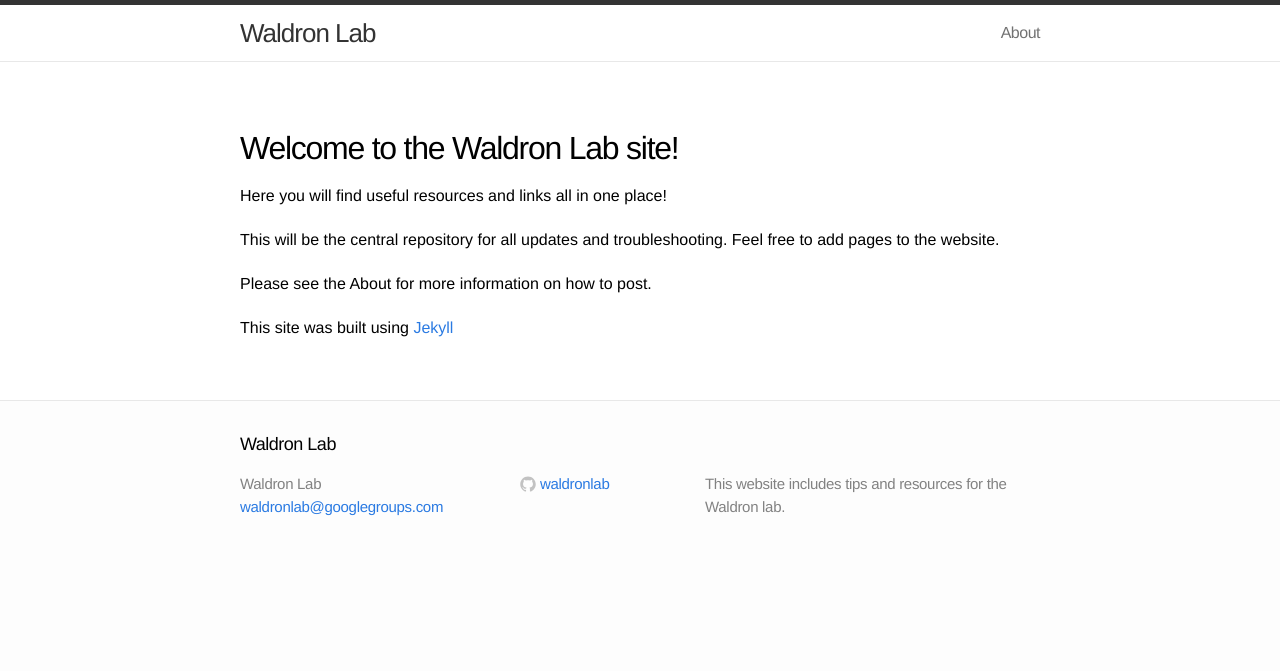
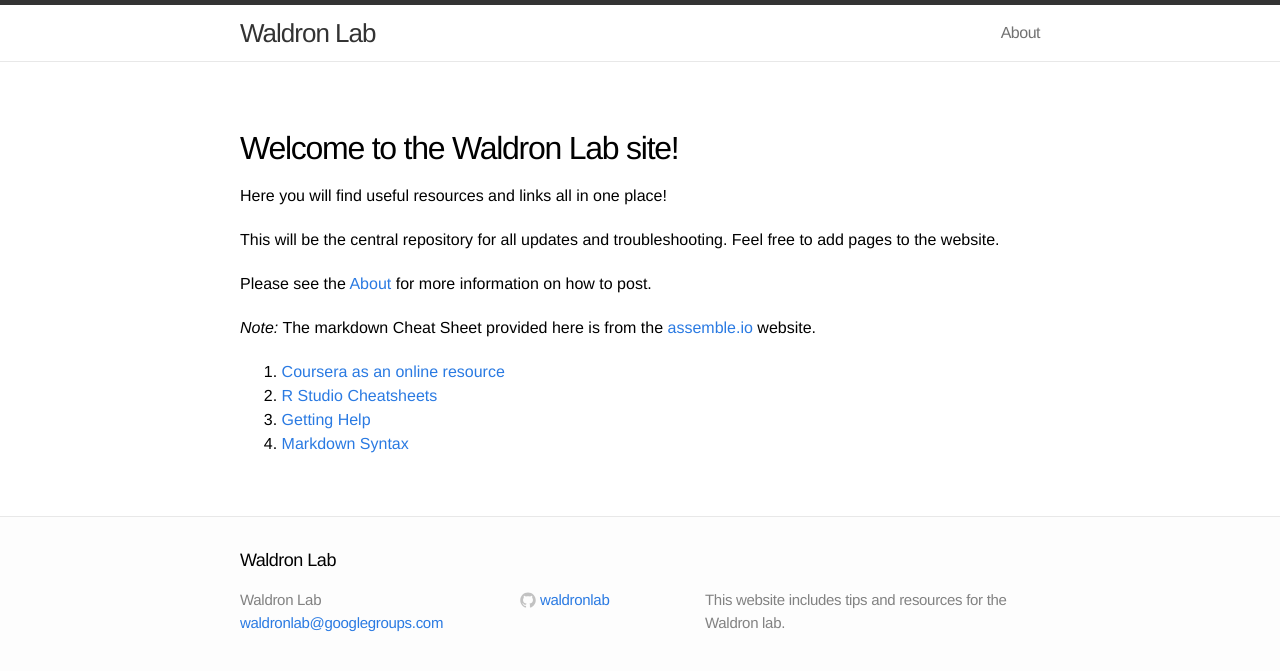
Before and after one commit to juadiegaitan/waldronlab.github.io, a Jekyll site: the page built from index.md, in a window 1280 px wide. Shown: the top 671 px of the page. Built offline with Jekyll 4.4.1, drawn with Linux system fonts in a browser that asks for light colours.

Commit message:
adding files

```diff
--- a/index.md
+++ b/index.md
@@ -9,6 +9,12 @@ Here you will find useful resources and links all in one place!
 This will be the central repository for all updates and troubleshooting.
 Feel free to add pages to the website.
 
-Please see the About for more information on how to post.
 
-This site was built using [Jekyll](http://jekyllrb.com)
+Please see the [About](/about/) for more information on how to post.
+
+*Note:* The markdown Cheat Sheet provided here is from the [assemble.io](http://assemble.io/docs/Cheatsheet-Markdown.html) website.
+
+1. [Coursera as an online resource](/coursera/)
+2. [R Studio Cheatsheets](https://www.rstudio.com/resources/cheatsheets/)
+3. [Getting Help](/gethelp/)
+4. [Markdown Syntax](/mark/)
```
Also changed, not shown: gethelp.md (added, +22 -0 lines), mark.md (added, +8 -0 lines), rprog.md (added, +27 -0 lines), 1 other file.
